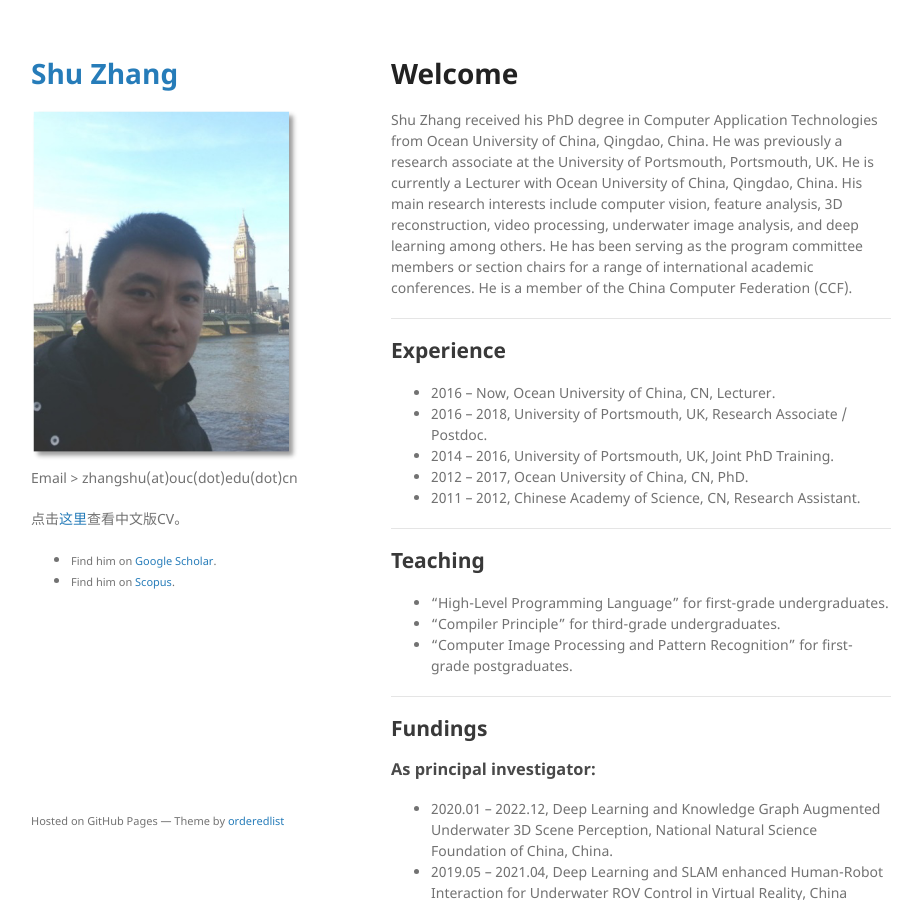
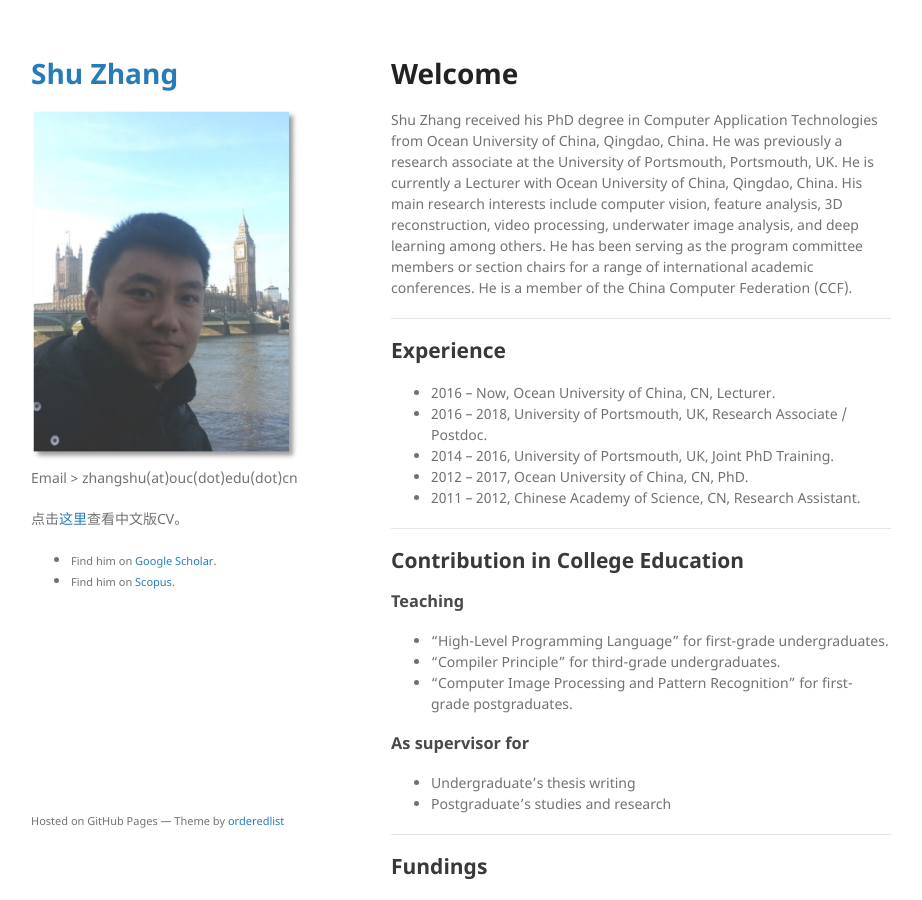
Before and after one commit to jackyspeed/aboutzhangshu, a Jekyll site: the page built from index.md, in a window 1280 px wide and 900 px high. Shown: the whole window, without its empty margins (179-1101 px from the left). Built offline with Jekyll 4.4.1, drawn with Linux system fonts in a browser that asks for light colours; our own code applies the rules of GitHub Pages for plain Markdown files.

Commit message:
Update index.md

```diff
--- a/index.md
+++ b/index.md
@@ -21,11 +21,18 @@ Shu Zhang received his PhD degree in Computer Application Technologies from Ocea
 
 ---
 
-## Teaching
+## Contribution in College Education
+
+### Teaching
 
 - "High-Level Programming Language" for first-grade undergraduates.
 - "Compiler Principle" for third-grade undergraduates.
 - "Computer Image Processing and Pattern Recognition" for first-grade postgraduates.
+
+### As supervisor for
+
+- Undergraduate's thesis writing
+- Postgraduate's studies and research
 
 ---
 
```
